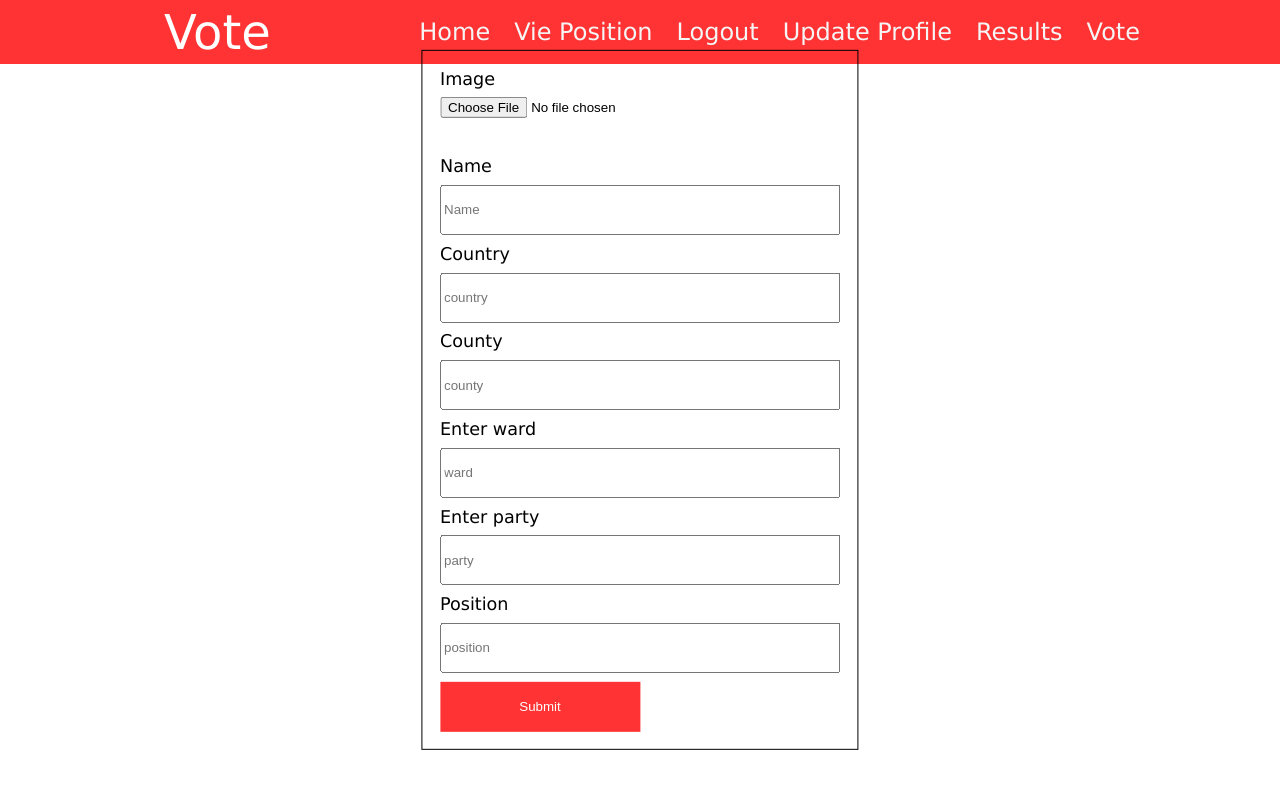
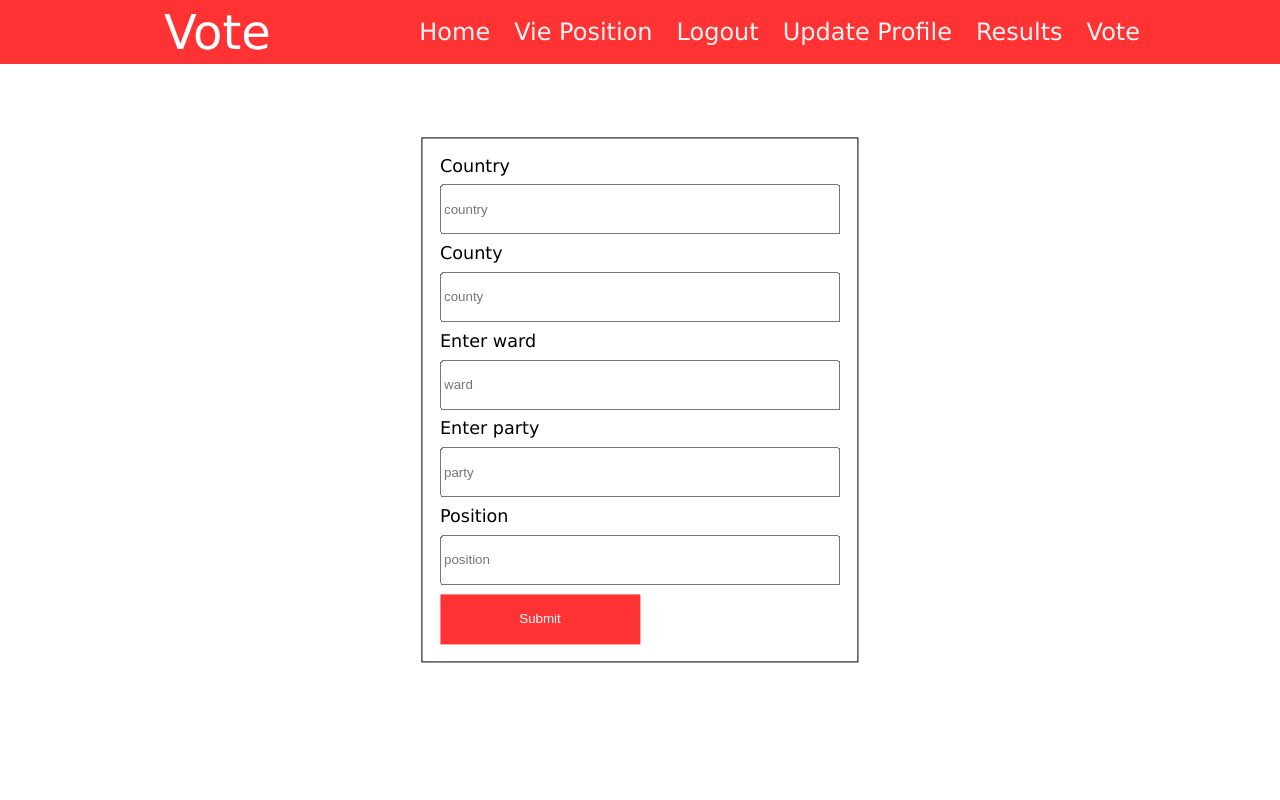
Before and after one commit to BrianRuhiuMuhia/Voting-app-flask, a Flask app: page /vie in a window 1280 px wide. Run offline with Flask 2, Linux system fonts and the light colour scheme; a user stored in the database is signed in.

Commit message:
third_commit

```diff
--- a/app.py
+++ b/app.py
@@ -30,6 +30,7 @@ class User(db.Model,UserMixin):
     vie=db.Column(db.Boolean,default=True)
     voted=db.Column(db.Boolean,default=False)
     info=db.relationship("Info")
+    candidates=db.relationship('Candidates')
 class Info(db.Model):
     id=db.Column(db.Integer,db.ForeignKey("user.id"),primary_key=True)
     image=db.Column(db.String(150),nullable=True)
@@ -40,13 +41,13 @@ class Info(db.Model):
 class Candidates(db.Model):
     id=db.Column(db.Integer,primary_key=True)
     name=db.Column(db.String(50))
-    image=db.Column(db.String(150),nullable=True)
     votes=db.Column(db.Integer,default=0)
     country=db.Column(db.String(20))
     county=db.Column(db.String(20))
     ward=db.Column(db.String(20))
     position=db.Column(db.String(20))
     party=db.Column(db.String(20))
+    user_id=db.Column(db.Integer,db.ForeignKey('user.id'))
 class RegisterForm(FlaskForm):
     firstName=StringField(validators=[InputRequired(),Length(min=4,max=20)],render_kw={"placeholder":"FirstName"})
     lastName=StringField(validators=[InputRequired(),Length(min=4,max=20)],render_kw={"placeholder":"LastName"})
@@ -68,8 +69,6 @@ class UpdateForm(FlaskForm):
     file=FileField(validators=[InputRequired()])
     submit=SubmitField("Submit")
 class VieForm(FlaskForm):
-    file=FileField(validators=[InputRequired()])
-    name=StringField(validators=[InputRequired(),Length(min=4,max=10)],render_kw={'placeholder':'Name'})
     party=StringField(validators=[InputRequired(),Length(min=4,max=10)],render_kw={"placeholder":"party"})
     country=StringField(validators=[InputRequired(),Length(min=4,max=10)],render_kw={"placeholder":"country"})
     position=StringField(validators=[InputRequired(),Length(min=4,max=10)],render_kw={"placeholder":"position"})
@@ -147,24 +146,19 @@ def logout():
 def vie():
     form=VieForm()
     if form.validate_on_submit():
-        if not current_user.vie:
+        if   Candidates.query.filter_by(user_id=current_user.id).first():
             flash("Cannot Vie Twice",category='error')
             return redirect("/")
         else:
-            file=form.file.data
-            file_name=upload(file)
-            Candidates(name=form.name.data,party=form.party.data,country=form.country.data,position=form.position.data,county=form.county.data,ward=form.ward.data,image=form.file.data)
+            Candidates(name=current_user.f_name,party=form.party.data,country=form.country.data,position=form.position.data,county=form.county.data,ward=form.ward.data)
             flash("Successfully Vied",category='success')
-            current_user.vie=False
             return redirect('/')
     return render_template("vie.html",form=form,user=current_user)
 @app.route('/vote',methods=['POST','GET'])
 @login_required
 def vote():
-    user=User.query.filter_by(id=current_user.id).first()
-    if user.voted:
-        return redirect('/')
-    return render_template("vote.html",user=current_user)
+    candidates=Candidates.query.all()
+    return render_template("vote.html",user=current_user,list=candidates)
 @app.route("/result")
 @login_required
 def result():
--- a/templates/vie.html
+++ b/templates/vie.html
@@ -5,10 +5,6 @@ Vie Position
 {%block content%}
 <form method="POST">
     {{form.hidden_tag()}}
-    <label>Image</label>
-    {{form.file}}
-    <label>Name</label>
-    {{form.name}}
     <label>Country</label>
     {{form.country}}
     <label>County</label>
--- a/templates/vote.html
+++ b/templates/vote.html
@@ -3,4 +3,7 @@
 update
 {%endblock%}
 {%block content%}
+{%for person in list%}
+<li>person.country</li>
+{%endfor%}
 {%endblock%}
```
Also changed, not shown: database.sqlite, static/IMAGES/wakadinali.jpg (added).
